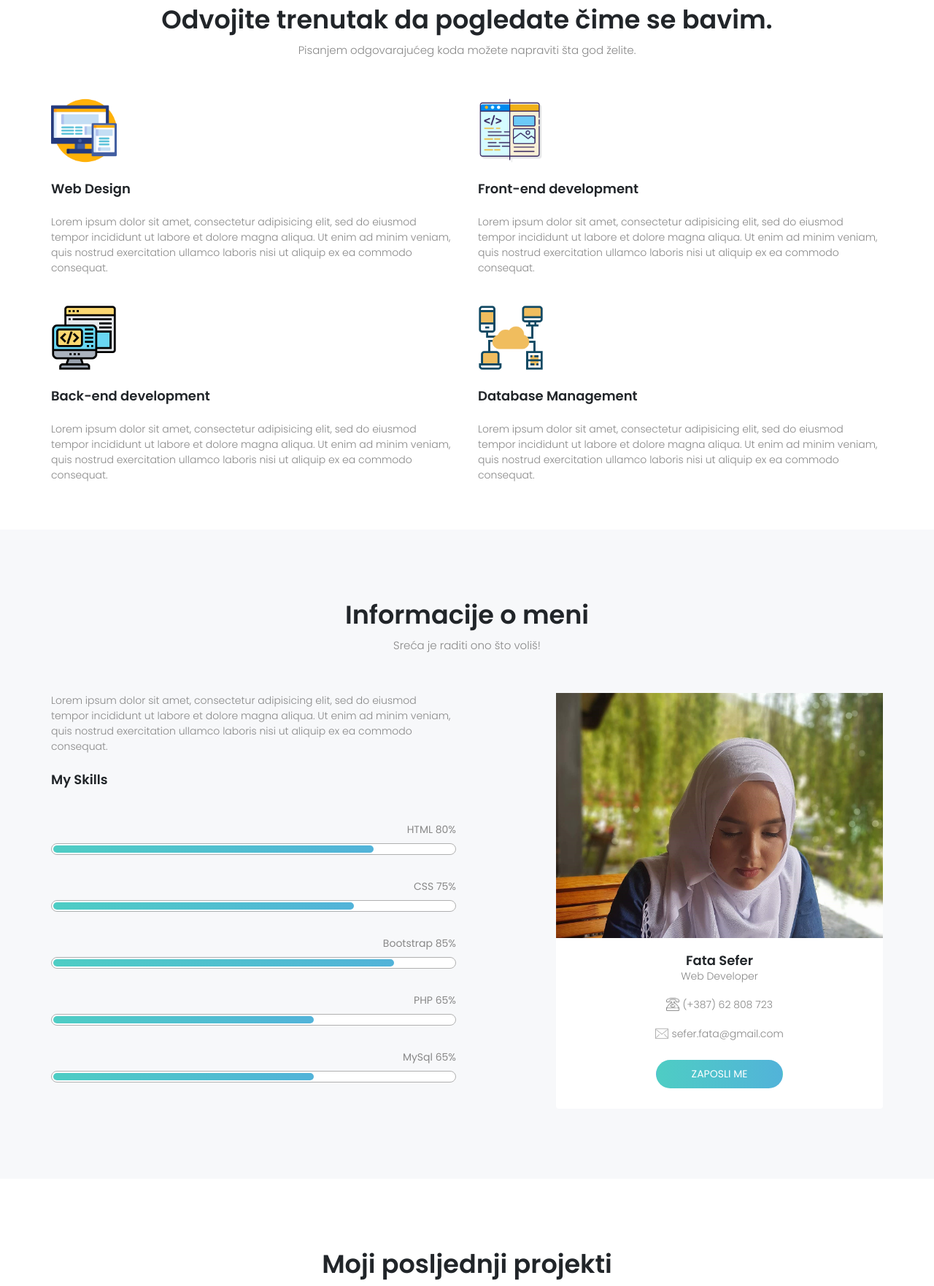
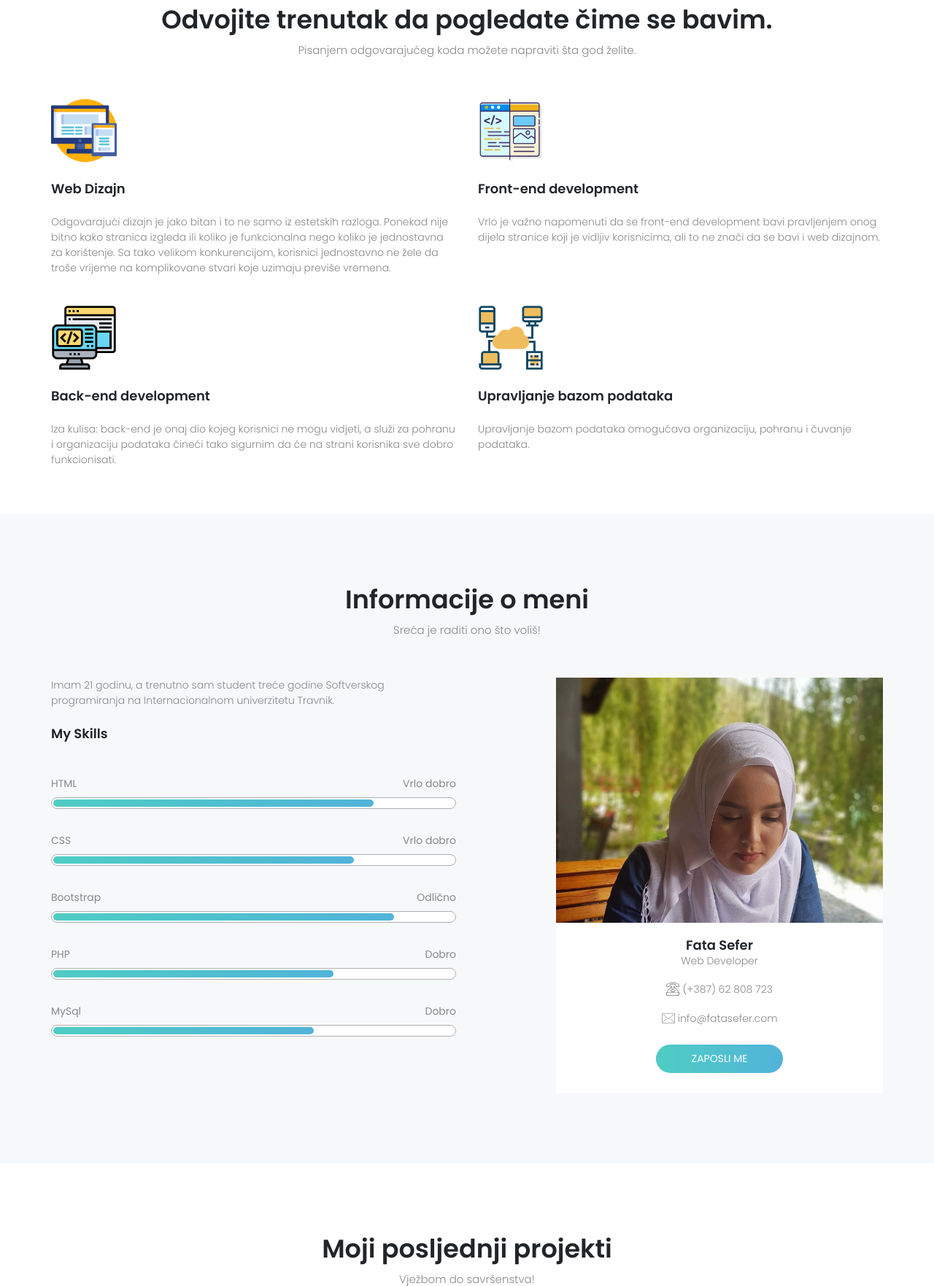
Before and after one commit to fs98/portfolio, a PHP site: page /index.bih.php in a window 1280 px wide. Shown: the part 808-2571 px from the top of the page at 73% size. Run offline with PHP 8.4, Linux system fonts and the light colour scheme.

Commit message:
no message

```diff
--- a/index.bih.php
+++ b/index.bih.php
@@ -18,10 +18,10 @@
 
 	<?php
 
-				$servername="localhost";
-				$user="root";
-				$password="";
-				$db_name="personalwebsite";
+	$servername="localhost";
+	$user="root";
+	$password="";
+	$db_name="personalwebsite";
 
 				$conn = mysqli_connect($servername, $user, $password, $db_name);
 
@@ -95,39 +95,27 @@
 			<h6 class="text-center w-100 font-weight-300 text-grey mt-1">Pisanjem odgovarajućeg koda možete napraviti šta god želite.</h6>
 		</div>
 		<div class="row">
-			<div class="col-xl-6 col-lg-6 col-md-6">
+			<div class="col-xl-6 col-lg-6 col-md-6 text-xl-left text-lg-left text-md-left text-sm-center text-center">
 				<img src="img/icons/monitor.png" class="img-fluid icon">
-				<h5 class="mt-4 service-title font-weight-600">Web Design</h5>
-				<p class="mt-4 font-weight-300 text-grey">Lorem ipsum dolor sit amet, consectetur adipisicing elit, sed do eiusmod
-				tempor incididunt ut labore et dolore magna aliqua. Ut enim ad minim veniam,
-				quis nostrud exercitation ullamco laboris nisi ut aliquip ex ea commodo
-				consequat.</p>
+				<h5 class="mt-4 service-title font-weight-600">Web Dizajn</h5>
+				<p class="mt-4 font-weight-300 text-grey">Odgovarajući dizajn je jako bitan i to ne samo iz estetskih razloga. Ponekad nije bitno kako stranica izgleda ili koliko je funkcionalna nego koliko je jednostavna za korištenje. Sa tako velikom konkurencijom, korisnici jednostavno ne žele da troše vrijeme na komplikovane stvari koje uzimaju previše vremena.</p>
 			</div>
-			<div class="col-xl-6 col-lg-6 col-md-6">
+			<div class="col-xl-6 col-lg-6 col-md-6 mt-xl-0 mx-lg-0 mt-md-0 mt-sm-4 mt-4 text-xl-left text-lg-left text-md-left text-sm-center text-center">
 				<img src="img/icons/programming.png" class="img-fluid icon">
 				<h5 class="mt-4 service-title font-weight-600">Front-end development</h5>
-				<p class="mt-4 font-weight-300 text-grey">Lorem ipsum dolor sit amet, consectetur adipisicing elit, sed do eiusmod
-				tempor incididunt ut labore et dolore magna aliqua. Ut enim ad minim veniam,
-				quis nostrud exercitation ullamco laboris nisi ut aliquip ex ea commodo
-				consequat.</p>
+				<p class="mt-4 font-weight-300 text-grey">Vrlo je važno napomenuti da se front-end development bavi pravljenjem onog dijela stranice koji je vidljiv korisnicima, ali to ne znači da se bavi i web dizajnom.</p>
 			</div>
 		</div>
 		<div class="row mt-4">
-			<div class="col-xl-6 col-lg-6 col-md-6">
+			<div class="col-xl-6 col-lg-6 col-md-6 text-xl-left text-lg-left text-md-left text-sm-center text-center">
 				<img src="img/icons/backend.png" class="img-fluid icon">
 				<h5 class="mt-4 service-title font-weight-600">Back-end development</h5>
-				<p class="mt-4 font-weight-300 text-grey">Lorem ipsum dolor sit amet, consectetur adipisicing elit, sed do eiusmod
-				tempor incididunt ut labore et dolore magna aliqua. Ut enim ad minim veniam,
-				quis nostrud exercitation ullamco laboris nisi ut aliquip ex ea commodo
-				consequat.</p>
+				<p class="mt-4 font-weight-300 text-grey">Iza kulisa: back-end je onaj dio kojeg korisnici ne mogu vidjeti, a služi za pohranu i organizaciju podataka čineći tako sigurnim da će na strani korisnika sve dobro funkcionisati.</p>
 			</div>
-			<div class="col-xl-6 col-lg-6 col-md-6">
+			<div class="col-xl-6 col-lg-6 col-md-6 mt-xl-0 mx-lg-0 mt-md-0 mt-sm-4 mt-4 text-xl-left text-lg-left text-md-left text-sm-center text-center">
 				<img src="img/icons/computer.png" class="img-fluid icon">
-				<h5 class="mt-4 service-title font-weight-600">Database Management</h5>
-				<p class="mt-4 font-weight-300 text-grey">Lorem ipsum dolor sit amet, consectetur adipisicing elit, sed do eiusmod
-				tempor incididunt ut labore et dolore magna aliqua. Ut enim ad minim veniam,
-				quis nostrud exercitation ullamco laboris nisi ut aliquip ex ea commodo
-				consequat.</p>
+				<h5 class="mt-4 service-title font-weight-600">Upravljanje bazom podataka</h5>
+				<p class="mt-4 font-weight-300 text-grey">Upravljanje bazom podataka omogućava organizaciju, pohranu i čuvanje podataka.</p>
 			</div>
 		</div>
 	</div>
@@ -145,37 +133,34 @@
 		</div>
 		<div class="row mb-5">
 			<div class="col-xl-6 col-lg-6 col-md-12">
-				<p class="font-weight-300 text-grey">Lorem ipsum dolor sit amet, consectetur adipisicing elit, sed do eiusmod
-				tempor incididunt ut labore et dolore magna aliqua. Ut enim ad minim veniam,
-				quis nostrud exercitation ullamco laboris nisi ut aliquip ex ea commodo
-				consequat.</p>
+				<p class="font-weight-300 text-grey">Imam 21 godinu, a trenutno sam student treće godine Softverskog programiranja na Internacionalnom univerzitetu Travnik.</p>
 				<h5 class="font-weight-600 skills-title mt-4 mb-5">My Skills</h5>
 				<div class="progress-div">
-					<p class="mb-2 text-right text-grey font-weight-400">HTML 80%</p>
+					<p class="mb-2 text-grey font-weight-400">HTML<span class="float-right">Vrlo dobro</span></p>
 					<div class="progress bg-white rounded-pill">
 					  <div class="progress-bar bg-linear rounded-pill" style="width: 80%;" role="progressbar" aria-valuenow="80" aria-valuemin="0" aria-valuemax="100"></div>
 					</div>
 				</div>
 				<div class="progress-div">
-					<p class="mb-2 text-right text-grey font-weight-400">CSS 75%</p>
+					<p class="mb-2 text-grey font-weight-400">CSS<span class="float-right">Vrlo dobro</span></p>
 					<div class="progress bg-white rounded-pill">
 					  <div class="progress-bar bg-linear rounded-pill" style="width: 75%;" role="progressbar" aria-valuenow="80" aria-valuemin="0" aria-valuemax="100"></div>
 					</div>
 				</div>
 				<div class="progress-div">
-					<p class="mb-2 text-right text-grey font-weight-400">Bootstrap 85%</p>
+					<p class="mb-2 text-grey font-weight-400">Bootstrap<span class="float-right">Odlično</span></p>
 					<div class="progress bg-white rounded-pill">
 					  <div class="progress-bar bg-linear rounded-pill" style="width: 85%;" role="progressbar" aria-valuenow="80" aria-valuemin="0" aria-valuemax="100"></div>
 					</div>
 				</div>
 				<div class="progress-div">
-					<p class="mb-2 text-right text-grey font-weight-400">PHP 65%</p>
+					<p class="mb-2 text-grey font-weight-400">PHP<span class="float-right">Dobro</span></p>
 					<div class="progress bg-white rounded-pill">
-					  <div class="progress-bar bg-linear rounded-pill" style="width: 65%;" role="progressbar" aria-valuenow="80" aria-valuemin="0" aria-valuemax="100"></div>
+					  <div class="progress-bar bg-linear rounded-pill" style="width: 70%;" role="progressbar" aria-valuenow="80" aria-valuemin="0" aria-valuemax="100"></div>
 					</div>
 				</div>
 				<div class="progress-div">
-					<p class="mb-2 text-right text-grey font-weight-400">MySql 65%</p>
+					<p class="mb-2 text-grey font-weight-400">MySql<span class="float-right">Dobro</span></p>
 					<div class="progress bg-white rounded-pill">
 					  <div class="progress-bar bg-linear rounded-pill" style="width: 65%;" role="progressbar" aria-valuenow="80" aria-valuemin="0" aria-valuemax="100"></div>
 					</div>
@@ -191,7 +176,7 @@
 				    	<img src="img/icons/telephone.png" class="card-icon d-inline">&nbsp;<p class="d-inline text-grey font-weight-300">(+387) 62 808 723</p>
 				    </div>
 				    <div class="text-center mt-3">
-				    	<img src="img/icons/mail.png" class="card-icon d-inline">&nbsp;<p class="d-inline text-grey font-weight-300">sefer.fata@gmail.com</p>
+				    	<img src="img/icons/mail.png" class="card-icon d-inline">&nbsp;<p class="d-inline text-grey font-weight-300">info@fatasefer.com</p>
 				    </div>
 				    <div class="text-center">
 				    	<a href="#contact" class="mt-4 mb-2 btn font-size-14 text-uppercase font-weight-400 px-5 py-2 bg-linear rounded-pill hire-me-btn">Zaposli me</a>
@@ -227,7 +212,7 @@
 				<img src="img/projects/foodblog.png" class="img-fluid">
 			</div>
 			<div class="col-xl-6 col-lg-6 mt-5">
-				<h5 class="project-title font-weight-600">Blog hrane</h5>
+				<h5 class="project-title font-weight-600">Blog za ljubitelje kuhanja</h5>
 				<p class="text-grey font-weight-300 mt-3">Kažu da dobra hrana popravlja raspoloženje, a sad svoje recepte možete podijeliti sa svima - jer sve počinje sa dizajnom i prezentacijom tekstualnog i vizuelnog sadržaja.</p>
 			</div>
 		</div>
@@ -258,7 +243,7 @@
 				<div class="col-xl-6 col-lg-6 col-md-12 form-group d-flex flex-column justify-content-between">
 				  <input type="text" class="form-control rounded-0 pl-3 mt-xl-0 mt-lg-0 mt-md-3 mt-sm-3 mt-3" placeholder="Ime" required="" name="visitorName">
 				  <input type="email" class="form-control rounded-0 pl-3 mt-xl-0 mt-lg-0 mt-md-3 mt-sm-3 mt-3" id="inputEmail4" placeholder="Email adresa" required="" name="visitorEmail">
-				  <input type="text" class="form-control rounded-0 pl-3 mt-xl-0 mt-lg-0 mt-md-3 mt-sm-3 mt-3" placeholder="Naslov*" name="messageSubject">
+				  <input type="text" class="form-control rounded-0 pl-3 mt-xl-0 mt-lg-0 mt-md-3 mt-sm-3 mt-3" placeholder="Naslov (neobavezno)" name="messageSubject">
 				</div>
 				<div class="col-xl-6 col-lg-6 col-md-12 form-group d-flex d-md-block mt-xl-0 mt-lg-0 mt-md-3 mt-sm-4 mt-4">
 					<textarea class="form-control rounded-0" style="resize: none;" rows="9" id="exampleFormControlTextarea1" placeholder="Poruka" required="" name="messageContent"></textarea>
@@ -278,15 +263,47 @@
 
 			$messageSent=mysqli_query($conn, "INSERT INTO visitormessages (VisitorName,VisitorEmailAddress,MessageSubject,messageContent) values ('$visitorName','$visitorEmail','$messageSubject','$messageContent')");
 
+            /* Mail to me */
+            $sender_message_subject="New question from $visitorName";
+            $sender_message="You have new question from $visitorName.
+
+Details
+
+Email: $visitorEmail
+Subject: $messageSubject
+Message: $messageContent";
+
+            /* $headers1 .= 'From: ' . 'Personal Website' . "\r\n"; */
+
+            /* Mail to sender */
+
+            $message_to_sender="Zdravo $visitorName,
+
+Vaša poruka je spremljena, a odgovor ćete dobiti uskoro. Ukoliko odgovor ne stigne u roku od narednih deset dana - provjerite spam folder.
+
+Ovo je automatski odgovor, stoga Vas molim da ne odgovarate na ovaj mejl.
+
+Srdačan pozdrav,
+
+Fata Sefer
++387 62 808 723
+Travnik, 72270
+www.fatasefer.com";
+
+            $header_to_sender .='From: ' . 'Fata Sefer' . ' ' . 'info@fatasefer.com' . "\r\n";
+
 			if ($messageSent) {
+
 			?>
 				<div class="alert alert-dismissible fade show font-size-14 font-weight-400 mt-3 bg-linear text-outer-space rounded-0 border-0" role="alert">
-					 Vaša poruka je poslana.
+					 Vaša poruka je poslana. Uskoro ćete primiti mejl kojim se to potvrđuje.
 						<button type="button" class="close" data-dismiss="alert" aria-label="Close">
 						  <span aria-hidden="true"><i class="fas fa-times text-outer-space"></i></span>
 						</button>
 				</div>
 			<?php
+			mail("info@fatasefer.com",$sender_message_subject,$sender_message);
+			mail($visitorEmail,"Vaša poruka je primljena",$message_to_sender,$header_to_sender);
 			}
 			else {
 			?>
@@ -334,15 +351,40 @@
 
 					$visitorEmailSubmitted=mysqli_query($conn, "insert into contactmerequest (VisitorEmailAddress) values ('$visitorEmail')");
 
+					/* Mail to me */
+
+					$email_request_subject="New email request";
+					$email_request_message="You have new email request from $visitorEmail.";
+					/* $headers2 .= 'From: ' . 'Personal Website' . "\r\n"; */
+
+					/* Mail to visitor */
+
+					$email_request_message_to_visitor="Zdravo,
+
+Vaš mejl je primljen i sačuvan. Uskoro ću Vas kontaktirati. Ukoliko u narednih deset dana ne budete kontaktirani, provjerite spam folder.
+
+Ovo je automatski odgovor, stoga Vas molim da na njega ne odgovarate.
+
+Srdačan pozdrav,
+
+Fata Sefer
++387 62 808 723
+Travnik, 72270
+www.fatasefer.com";
+
+                    $email_request_header_to_sender .='From: ' . 'Fata Sefer' . ' ' . 'info@fatasefer.com' . "\r\n";
+
 					if ($visitorEmailSubmitted) {
 						?>
 						<div class="alert alert-dismissible fade show font-size-14 font-weight-400 mt-3 bg-linear text-outer-space rounded-0 border-0" role="alert">
-						  Vaš email je sačuvan. Uskoro ću Vas kontaktirati.
+						  Vaša mejl adresa je sačuvana. Uskoro ćete dobiti mejl kojim se to potvrđuje.
 						  <button type="button" class="close" data-dismiss="alert" aria-label="Close">
 						    <span aria-hidden="true"><i class="fas fa-times text-outer-space"></i></span>
 						  </button>
 						</div>
 						<?php
+						mail('info@fatasefer.com',$email_request_subject,$email_request_message);
+						mail($visitorEmail,"Vaš mejl je sačuvan.",$email_request_message_to_visitor,$email_request_header_to_sender);
 					}
 					else {
 						?>
```
Also changed, not shown: index.php (+73 -34 lines), img/Projects/academic-register.png (deleted), img/card-img-2.jpg (deleted), img/card-img-4.jpg (deleted), img/card-img.jpg (deleted).
